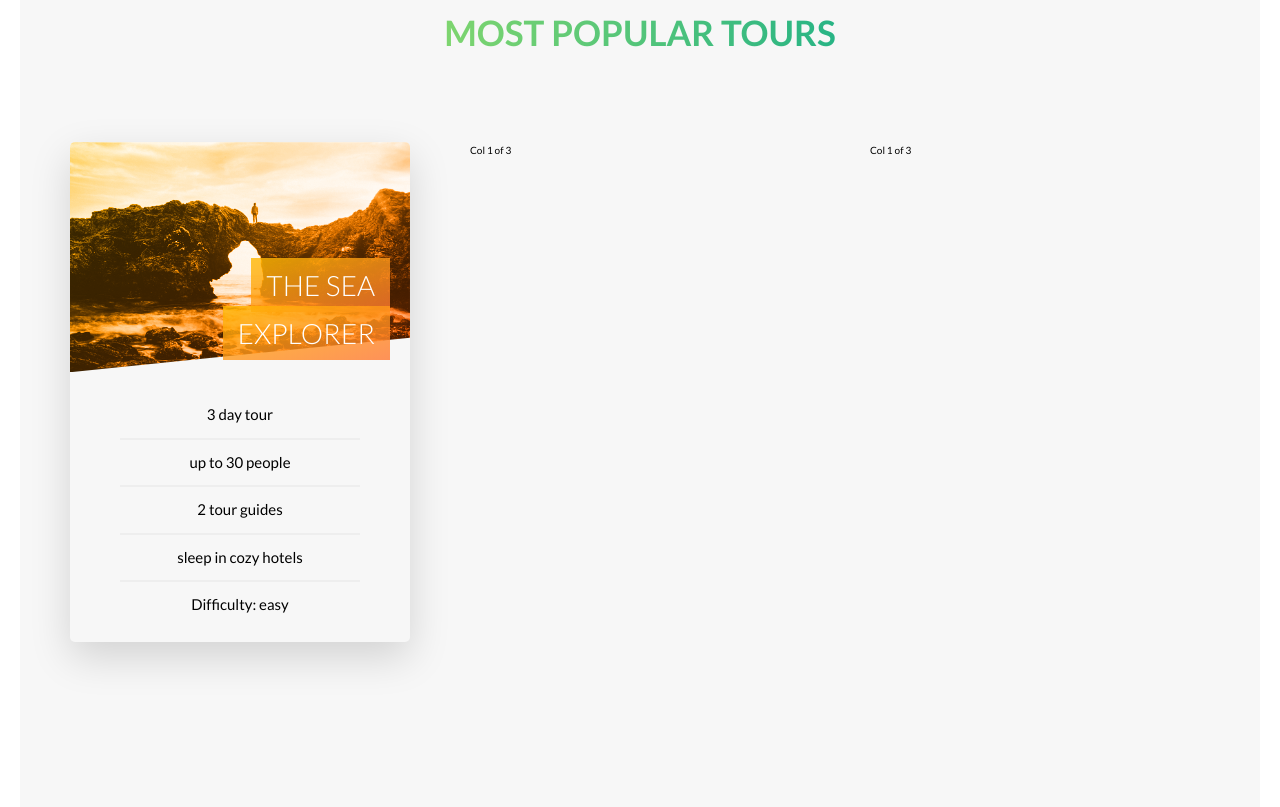
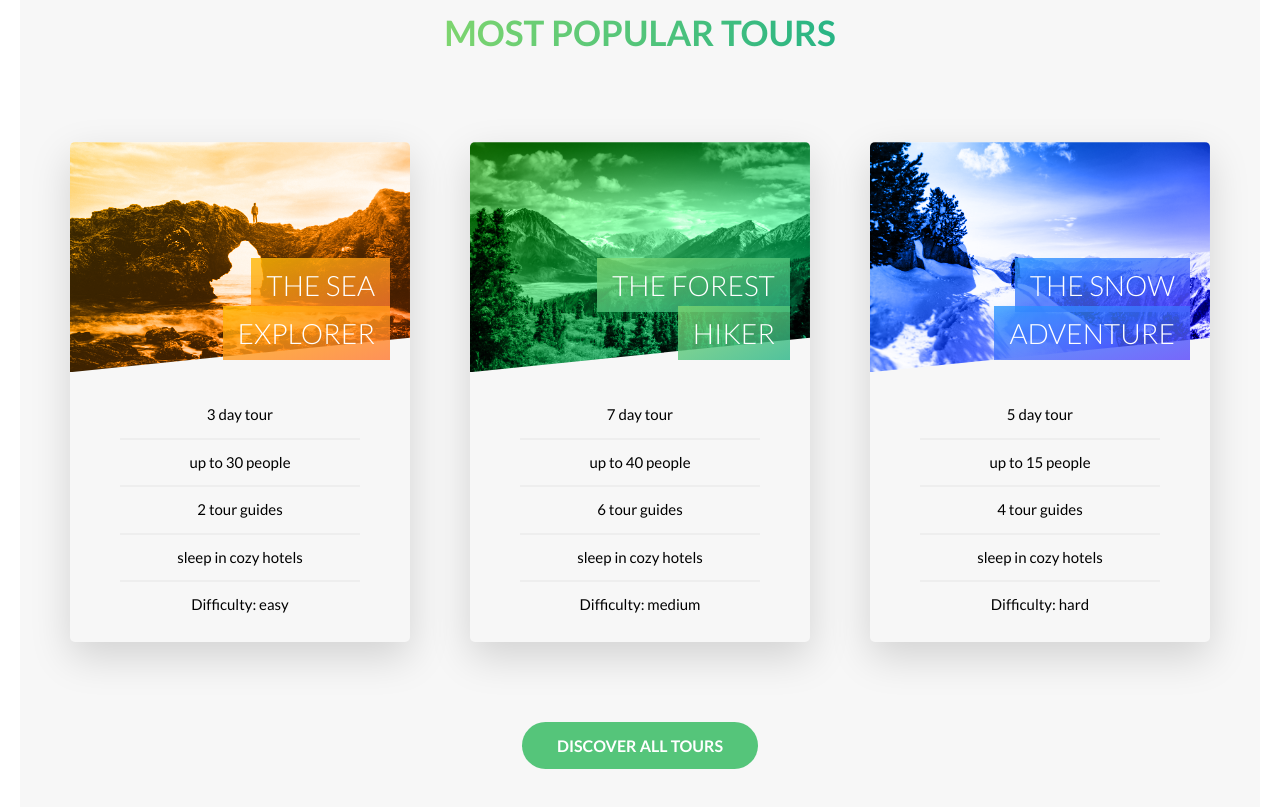
Before and after one commit to naveenrawat51/html-css-cardio-1, a website: page index.html in a window 1280 px wide. Shown: the part 2302-3109 px from the top of the page. Drawn offline with Linux system fonts and the light colour scheme.

Commit message:
other tour cards added and button added

```diff
--- a/index.html
+++ b/index.html
@@ -159,12 +159,81 @@
                 </div>
               </div>
               <div class="card__side card__side--back card__side--back-1">
-                back
+                <div class="card__cta">
+                  <div class="card__price-box">
+                    <p class="card__price-only">Only</p>
+                    <p class="card__price-value">$297</p>
+                  </div>
+                  <a href="#" class="btn btn--white">Book now!</a>
+                </div>
               </div>
             </div>
           </div>
-          <div class="col-1-of-3">Col 1 of 3</div>
-          <div class="col-1-of-3">Col 1 of 3</div>
+
+          <div class="col-1-of-3">
+            <div class="card">
+              <div class="card__side card__side--front">
+                <div class="card__picture card__picture--2"></div>
+                <h4 class="card__heading">
+                  <span class="card__heading-span card__heading-span--2"
+                    >The Forest Hiker</span
+                  >
+                </h4>
+                <div class="card__details">
+                  <ul>
+                    <li>7 day tour</li>
+                    <li>up to 40 people</li>
+                    <li>6 tour guides</li>
+                    <li>sleep in cozy hotels</li>
+                    <li>Difficulty: medium</li>
+                  </ul>
+                </div>
+              </div>
+              <div class="card__side card__side--back card__side--back-2">
+                <div class="card__cta">
+                  <div class="card__price-box">
+                    <p class="card__price-only">Only</p>
+                    <p class="card__price-value">$497</p>
+                  </div>
+                  <a href="#" class="btn btn--white">Book now!</a>
+                </div>
+              </div>
+            </div>
+          </div>
+
+          <div class="col-1-of-3">
+            <div class="card">
+              <div class="card__side card__side--front">
+                <div class="card__picture card__picture--3"></div>
+                <h4 class="card__heading">
+                  <span class="card__heading-span card__heading-span--3"
+                    >The Snow Adventure</span
+                  >
+                </h4>
+                <div class="card__details">
+                  <ul>
+                    <li>5 day tour</li>
+                    <li>up to 15 people</li>
+                    <li>4 tour guides</li>
+                    <li>sleep in cozy hotels</li>
+                    <li>Difficulty: hard</li>
+                  </ul>
+                </div>
+              </div>
+              <div class="card__side card__side--back card__side--back-3">
+                <div class="card__cta">
+                  <div class="card__price-box">
+                    <p class="card__price-only">Only</p>
+                    <p class="card__price-value">$697</p>
+                  </div>
+                  <a href="#" class="btn btn--white">Book now!</a>
+                </div>
+              </div>
+            </div>
+          </div>
+        </div>
+        <div class="u-center-text u-margin-top-big">
+          <a href="#" class="btn btn--green">Discover all tours</a>
         </div>
       </section>
     </main>
--- a/sass/base/_utility.scss
+++ b/sass/base/_utility.scss
@@ -1,15 +1,19 @@
 .u-center-text {
-    text-align: center;
+  text-align: center;
 }
 
 .u-margin-bottom-big {
-    margin-bottom: 8rem;
+  margin-bottom: 8rem;
 }
 
 .u-margin-bottom-medium {
-    margin-bottom: 4rem;
+  margin-bottom: 4rem;
 }
 
 .u-margin-bottom-small {
-    margin-bottom: 1.5rem;
+  margin-bottom: 1.5rem;
 }
+
+.u-margin-top-big {
+  margin-bottom: 8rem;
+}
--- a/sass/components/_buttons.scss
+++ b/sass/components/_buttons.scss
@@ -36,6 +36,15 @@
     }
   }
 
+  &--green {
+    background-color: $color-primary;
+    color: $color-white;
+
+    &::after {
+      background-color: $color-primary;
+    }
+  }
+
   &::after {
     content: "";
     display: inline-block;
@@ -69,12 +78,12 @@
   &:hover {
     background-color: $color-primary;
     color: $color-white;
-    box-shadow: 0 1rem 2rem rgba($color-black, .15);
+    box-shadow: 0 1rem 2rem rgba($color-black, 0.15);
     transform: translateY(-2px);
   }
 
   &:active {
-      box-shadow: 0 .5rem 1rem rgba($color-black, .15);
+    box-shadow: 0 0.5rem 1rem rgba($color-black, 0.15);
     transform: translateY(0);
   }
 }
--- a/sass/components/_card.scss
+++ b/sass/components/_card.scss
@@ -29,6 +29,22 @@
           $color-secondary-dark
         );
       }
+
+      &-2 {
+        background-image: linear-gradient(
+          to right bottom,
+          $color-primary-light,
+          $color-primary-dark
+        );
+      }
+
+      &-3 {
+        background-image: linear-gradient(
+          to right bottom,
+          $color-tertiary-light,
+          $color-tertiary-dark
+        );
+      }
     }
   }
 
@@ -57,11 +73,21 @@
     }
 
     &--2 {
-      background-image: url("../images/nat-5.jpg");
+      background-image: linear-gradient(
+          to right bottom,
+          $color-primary-light,
+          $color-primary-dark
+        ),
+        url("../images/nat-6.jpg");
     }
 
     &--3 {
-      background-image: url("../images/nat-5.jpg");
+      background-image: linear-gradient(
+          to right bottom,
+          $color-tertiary-light,
+          $color-tertiary-dark
+        ),
+        url("../images/nat-7.jpg");
     }
   }
 
@@ -89,6 +115,22 @@
         rgba($color-secondary-dark, 0.8s)
       );
     }
+
+    &--2 {
+      background-image: linear-gradient(
+        to right bottom,
+        rgba($color-primary-light, 0.8s),
+        rgba($color-primary-dark, 0.8s)
+      );
+    }
+
+    &--3 {
+      background-image: linear-gradient(
+        to right bottom,
+        rgba($color-tertiary-light, 0.8s),
+        rgba($color-tertiary-dark, 0.8s)
+      );
+    }
   }
 
   &__details {
@@ -109,4 +151,29 @@
       }
     }
   }
+
+  &__cta {
+    position: absolute;
+    top: 50%;
+    left: 50%;
+    transform: translate(-50%, -50%);
+    width: 90%;
+    text-align: center;
+  }
+
+  &__price-box {
+    text-align: center;
+    margin-bottom: 8rem;
+    color: $color-white;
+  }
+
+  &__price-only {
+    font-size: 1.4rem;
+    text-transform: uppercase;
+  }
+
+  &__price-value {
+    font-size: 6rem;
+    font-weight: 200;
+  }
 }
--- a/sass/pages/_home.scss
+++ b/sass/pages/_home.scss
@@ -23,6 +23,6 @@
 
 .section-tours {
   background-color: $color-grey-light-1;
-  padding: 25rem 0 50rem 0;
+  padding: 25rem 0 15rem 0;
   margin-top: -10rem;
 }
```
Also changed, not shown: css/styles.css. Lines whose indentation alone changed are shown as unchanged.
